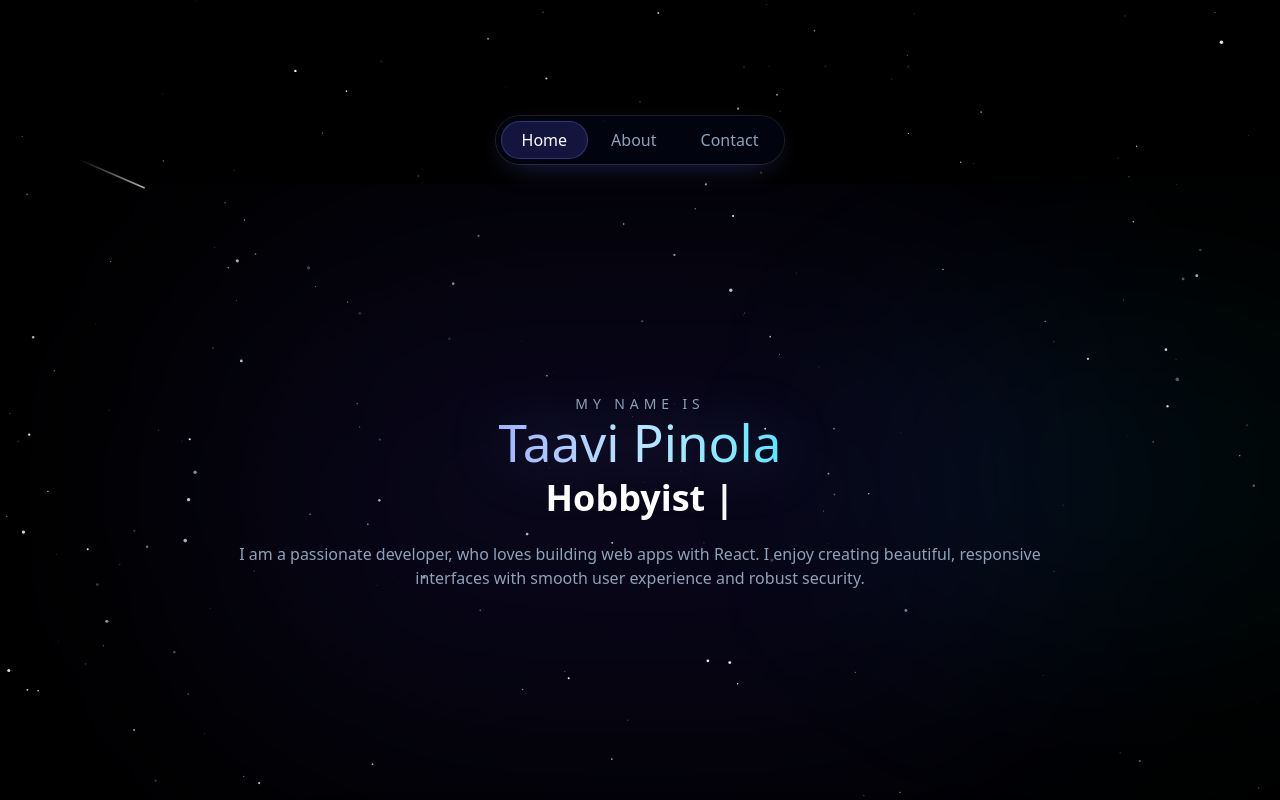
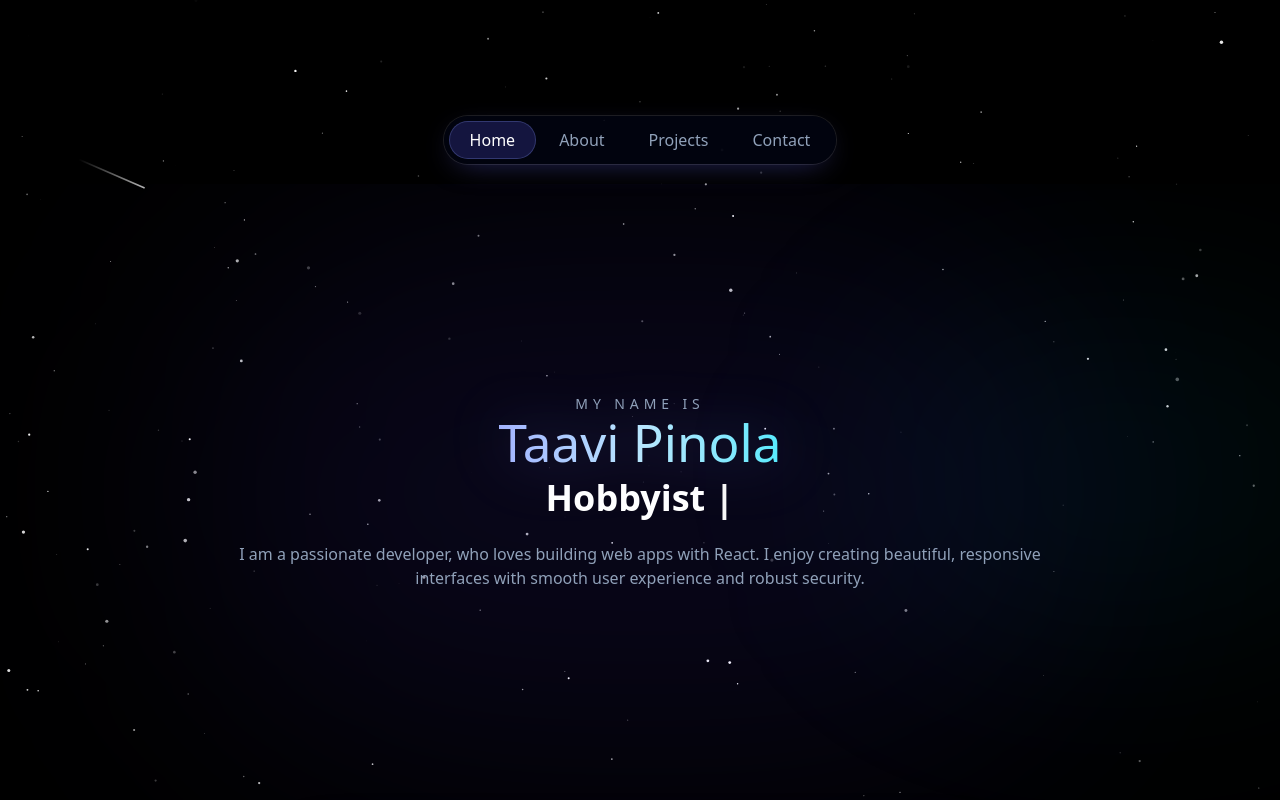
Before and after one commit to pitanu/Portfolio, a React (Vite) app in the folder portfolio/: page / in a window 1280 px wide. Shown: the top 800 px of the page. Built offline with nearby package versions, Linux system fonts and the light colour scheme.

Commit message:
Add public projects page

```diff
--- a/portfolio/src/App.jsx
+++ b/portfolio/src/App.jsx
@@ -7,10 +7,27 @@ import AboutMe from "./components/AboutMe";
 import Starfield from "./components/Starfield.jsx";
 import CursorGlow from "./components/CursorGlow.jsx";
 import Typewriter from "./components/Typewriter.jsx";
+import Projects from "./components/Projects.jsx";
 
 export default function App() {
   const [aboutRef, aboutVisible] = useInView();
   const [contactRef, contactVisible] = useInView();
+
+  if (window.location.pathname === "/projects") {
+    return (
+      <div className="relative flex min-h-screen flex-col overflow-hidden p-6 md:p-12">
+        <Starfield />
+        <CursorGlow />
+        <Navbar />
+        <Projects />
+        <footer className="z-10 mt-auto flex w-full justify-center bg-transparent text-gray-400">
+          <div className="max-w-5xl">
+            <Footer />
+          </div>
+        </footer>
+      </div>
+    );
+  }
 
   const messages = [
   "Program developer",
--- a/portfolio/src/components/Navbar.jsx
+++ b/portfolio/src/components/Navbar.jsx
@@ -1,17 +1,22 @@
 import React, { useEffect, useState } from "react";
+
+const navItems = [
+  { name: "Home", href: "#top" },
+  { name: "About", href: "#aboutMe" },
+  { name: "Projects", href: "/projects" },
+  { name: "Contact", href: "#contact" },
+];
 
 export default function Navbar() {
   const [active, setActive] = useState("#top");
 
-  const navItems = [
-    { name: "Home", href: "#top" },
-    { name: "About", href: "#aboutMe" },
-    { name: "Contact", href: "#contact" },
-  ];
-
   // Scroll-spy: highlight the section currently in view
   useEffect(() => {
     const onScroll = () => {
+      if (window.location.pathname === "/projects") {
+        setActive("/projects");
+        return;
+      }
       const probe = window.scrollY + window.innerHeight * 0.35;
       let current = "#top";
       for (const { href } of navItems) {
@@ -40,8 +45,8 @@ export default function Navbar() {
           {navItems.map(({ name, href }) => (
             <a
               key={name}
-              href={href}
-              aria-current={active === href ? "true" : undefined}
+              href={href === "/projects" ? href : window.location.pathname === "/projects" ? `/${href}` : href}
+              aria-current={active === href ? "page" : undefined}
               className={`rounded-full px-3.5 sm:px-5 py-1.5 text-sm sm:text-base font-medium transition duration-300 ${
                 active === href
                   ? "bg-indigo-500/20 text-white ring-1 ring-indigo-400/40"
--- /dev/null
+++ b/portfolio/src/components/Projects.jsx
@@ -0,0 +1,104 @@
+import { ArrowUpRight, Github } from "lucide-react";
+
+const projects = [
+  {
+    name: "xelDash",
+    description:
+      "A self-hosted XELIS solo mining dashboard for tracking hashrate, shares, and mining performance.",
+    language: "JavaScript",
+    href: "https://github.com/pitanu/xelDash",
+    featured: true,
+  },
+  {
+    name: "Portfolio",
+    description:
+      "My personal portfolio, built to bring together my projects, background, and contact information.",
+    language: "JavaScript",
+    href: "https://github.com/pitanu/Portfolio",
+  },
+  {
+    name: "weather-app",
+    description: "A weather application built with JavaScript.",
+    language: "JavaScript",
+    href: "https://github.com/pitanu/weather-app",
+  },
+];
+
+export default function Projects() {
+  return (
+    <main className="relative z-10 mx-auto flex min-h-[calc(100svh-10rem)] w-full max-w-5xl flex-col px-2 pb-16 pt-8 text-left sm:px-6 md:pt-16">
+      <a
+        href="/#top"
+        className="mb-10 w-fit text-sm text-slate-400 transition hover:text-white"
+      >
+        <span aria-hidden="true">←</span> Back home
+      </a>
+
+      <div className="mb-10 max-w-2xl">
+        <p className="mb-3 text-sm uppercase tracking-[0.3em] text-indigo-300">
+          Selected work
+        </p>
+        <h1 className="mb-4 bg-gradient-to-r from-indigo-300 via-sky-200 to-cyan-300 bg-clip-text text-4xl font-semibold text-transparent sm:text-5xl">
+          Projects
+        </h1>
+        <p className="text-base leading-7 text-slate-400 sm:text-lg">
+          A selection of my public work on GitHub. Explore the code and follow
+          along as these projects grow.
+        </p>
+      </div>
+
+      <div className="grid gap-4 sm:grid-cols-2">
+        {projects.map((project, index) => (
+          <article
+            key={project.name}
+            className={`group flex min-h-56 flex-col rounded-2xl border bg-slate-950/55 p-6 shadow-[0_16px_50px_-28px_rgba(99,102,241,0.45)] backdrop-blur-sm transition duration-300 hover:-translate-y-1 hover:border-indigo-400/40 hover:bg-slate-900/70 ${
+              project.featured
+                ? "border-indigo-400/25 sm:col-span-2 sm:min-h-64 sm:p-8"
+                : "border-white/10"
+            }`}
+          >
+            <div className="mb-5 flex items-start justify-between gap-4">
+              <div>
+                <p className="mb-2 font-mono text-xs text-slate-500">
+                  {String(index + 1).padStart(2, "0")}
+                </p>
+                <h2 className="text-xl font-semibold text-white sm:text-2xl">
+                  {project.name}
+                </h2>
+              </div>
+            </div>
+            <p className="max-w-2xl flex-1 text-sm leading-6 text-slate-400 sm:text-base">
+              {project.description}
+            </p>
+            <div className="mt-6 flex items-center justify-between border-t border-white/10 pt-4">
+              <span className="flex items-center gap-2 text-xs text-slate-400">
+                <span className="h-2 w-2 rounded-full bg-sky-300" aria-hidden="true" />
+                {project.language}
+              </span>
+              <a
+                href={project.href}
+                target="_blank"
+                rel="noreferrer"
+                className="inline-flex items-center gap-2 text-sm font-medium text-slate-300 transition group-hover:text-white"
+                aria-label={`View ${project.name} on GitHub`}
+              >
+                <Github size={16} aria-hidden="true" />
+                View on GitHub
+                <ArrowUpRight size={15} aria-hidden="true" />
+              </a>
+            </div>
+          </article>
+        ))}
+      </div>
+
+      <a
+        href="https://github.com/pitanu?tab=repositories"
+        target="_blank"
+        rel="noreferrer"
+        className="mt-8 inline-flex w-fit items-center gap-2 text-sm text-indigo-300 transition hover:text-white"
+      >
+        Browse all repositories <ArrowUpRight size={15} aria-hidden="true" />
+      </a>
+    </main>
+  );
+}
```
Also changed, not shown: portfolio/vercel.json (added).
